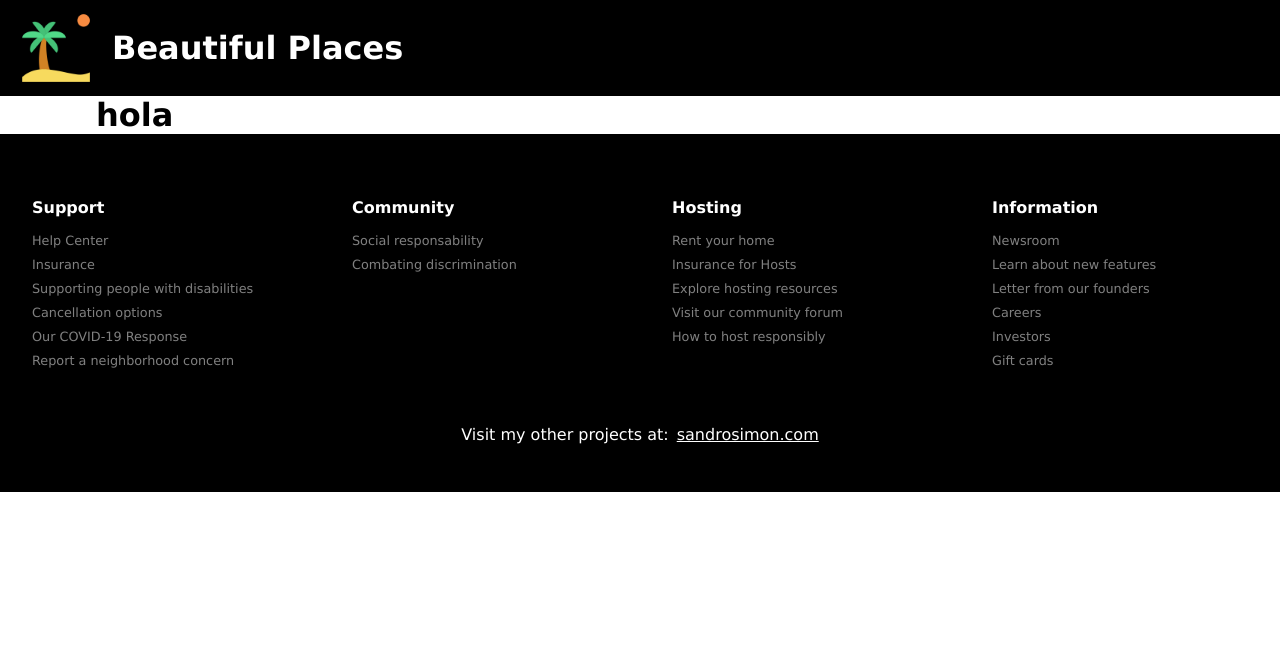
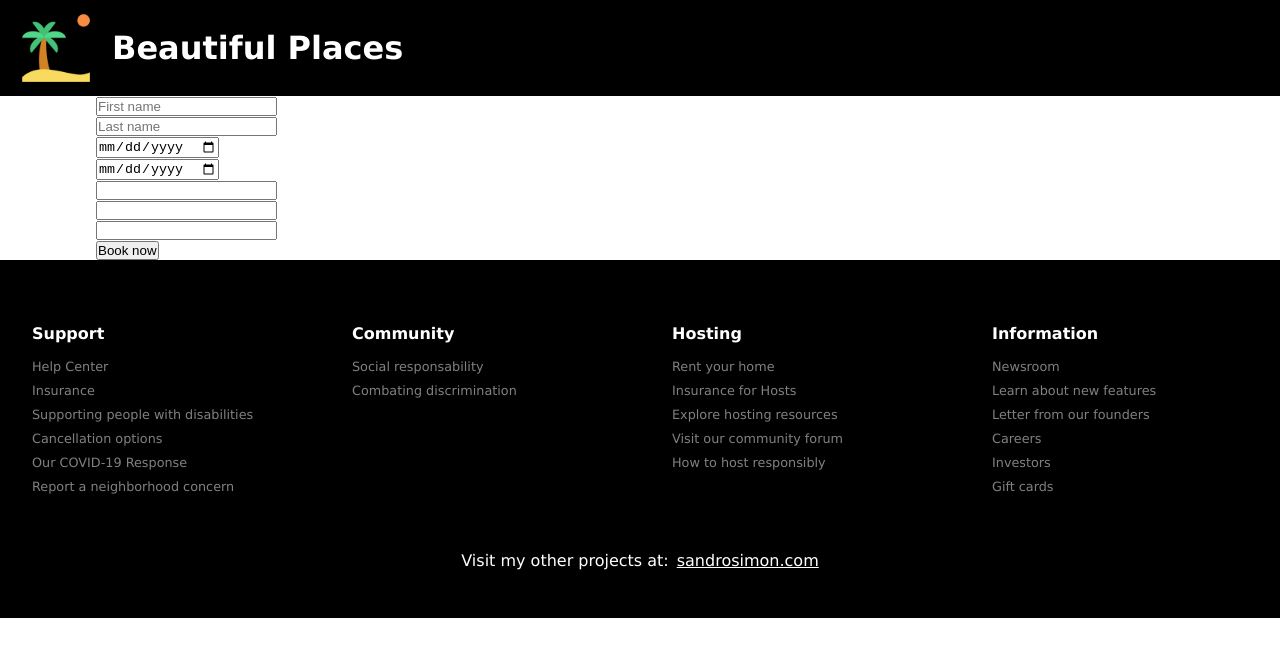
Before and after one commit to platzi/curso-arquitecturas-css-proyecto-4, a Next.js app: page /booking in a window 1280 px wide. Shown: the top 656 px of the page. Built offline with nearby package versions, Linux system fonts and the light colour scheme.

Commit message:
add booking endpoint

```diff
--- a/src/pages/api/bookings/index.js
+++ b/src/pages/api/bookings/index.js
@@ -19,7 +19,8 @@ export default async function handler(req, res){
             break
 
         case 'POST':
-
+            console.log('enviando......')
+            console.log(req.body)
             try {
                 const newBooking = new Booking(req.body)
                 await newBooking.save()
--- a/src/pages/booking/index.js
+++ b/src/pages/booking/index.js
@@ -1,9 +1,145 @@
 import { useRouter } from "next/router"
+import { format, addDays} from "date-fns";
+import { useForm } from "react-hook-form"
 
 export default function BookingPage(){
     const router = useRouter()
-    console.log("Receiving...", router.query)
+    //console.log("Receiving...", router.query)
+    const {
+        checkin,
+        checkout,
+        adults,
+        children,
+        infants
+    } = router.query
+
+    const { register, formState: { errors }, handleSubmit, control } = useForm();
+
+    const errorMessage = (error) => {
+        return <div /* className={styles.errorMessage} */>{error}</div>;
+    };
+
+    const onSubmit = (data) => {
+        data = {
+            ...data,
+            checkIn: '2023-02-25',
+            checkOut: '2023-02-28',
+            placeId: '63ed1de0516194026f84468b',
+            guestId: 'arturosimonore@gmail.com',
+            totalPrice: 156
+        }
+
+        const response = fetch('/api/bookings', {
+            method: 'POST',
+            headers: {
+                'Content-Type': 'application/json'
+            },
+            body: JSON.stringify(data)
+        }).catch(error => console.log(error))
+    }
+
     return (
-        <h1>hola</h1>
+        <div>
+            <form onSubmit={handleSubmit(onSubmit)}>
+                {/** First name */}
+                <div className=''>
+                    <div>
+                        <input
+                            {...register("firstName", { required: true })}
+                            id="firstName"
+                            type="text"
+                            placeholder="First name"
+                        />
+                    </div>
+                    {errors.firstName?.type === 'required' && errorMessage("This field is required")}
+                </div>
+
+                {/** Last name */}
+                <div className=''>
+                    <div>
+                        <input
+                            {...register("lastName", { required: true })}
+                            id="lastName"
+                            type="text"
+                            placeholder="Last name"
+                        />
+                    </div>
+                    {errors.lastName?.type === 'required' && errorMessage("This field is required")}
+                </div>
+
+                {/** Check in */}
+                <div className=''>
+                    <div>
+                        {/* <label htmlFor="checkin"> Check in date: </label> */}
+                        <input
+                        {...register("checkin", { required: true, valueAsDate: true, validate: v => v >= Date.now() })}
+                        id="checkin"
+                        type="date"
+                        min={format(Date.now(), 'yyyy-MM-dd')}
+                        defaultValue={checkin}
+                        />
+                    </div>
+                    {errors.checkin?.type === 'required' && errorMessage("This field is required")}
+                </div>
+
+                {/** Check out */}
+                <div className=''>
+                    <div>
+                        {/* <label htmlFor="checkout"> Check out date: </label> */}
+                        <input
+                            {...register("checkout", { required: true, valueAsDate: true, validate : (v, fv) => v > fv.checkin })}
+                            id="checkout"
+                            type="date"
+                            required={true}
+                            min={format(addDays(new Date(), 1), 'yyyy-MM-dd')}
+                            defaultValue={checkout}
+                        />
+                    </div>
+                    {errors.checkout?.type === 'required' && errorMessage("This field is required")}
+                </div>
+
+                {/** Number adults */}
+                <div className=''>
+                    <div>
+                        {/* <label htmlFor="adults"> Adults <span>(Age 13+)</span>: </label> */}
+                        <input
+                        {...register("adults", { required: true, min: 0, max: 5 })}
+                        type="number"
+                        defaultValue={adults}
+                        />
+                    </div>
+                    {errors.adults?.type === 'required' && errorMessage("This field is required")}
+                </div>
+
+                {/** Number children */}
+                <div className=''>
+                    <div>
+                        {/* <label htmlFor="children">Children <span>(Ages 2-12)</span>: </label> */}
+                        <input
+                        {...register("children", { required: true, min: 0, max: 5 })}
+                        type="number"
+                        defaultValue={children}
+                        />
+                    </div>
+                    {errors.children?.type === 'required' && errorMessage("This field is required")}
+                </div>
+
+                {/** Number infants */}
+                <div className=''>
+                    <div>
+                        {/* <label htmlFor="infants">Infants <span>(Under 2)</span>: </label> */}
+                        <input
+                        {...register("infants", { required: true, min: 0, max: 5 })}
+                        type="number"
+                        defaultValue={infants}
+                        />
+                    </div>
+                    {errors.infants?.type === 'required' && errorMessage("This field is required")}
+                </div>
+
+                <input className='' type="submit" value="Book now" />
+            </form>
+        </div>
+
     )
 }
```
Also changed, not shown: src/components/Booking.js (+12 -14 lines).
